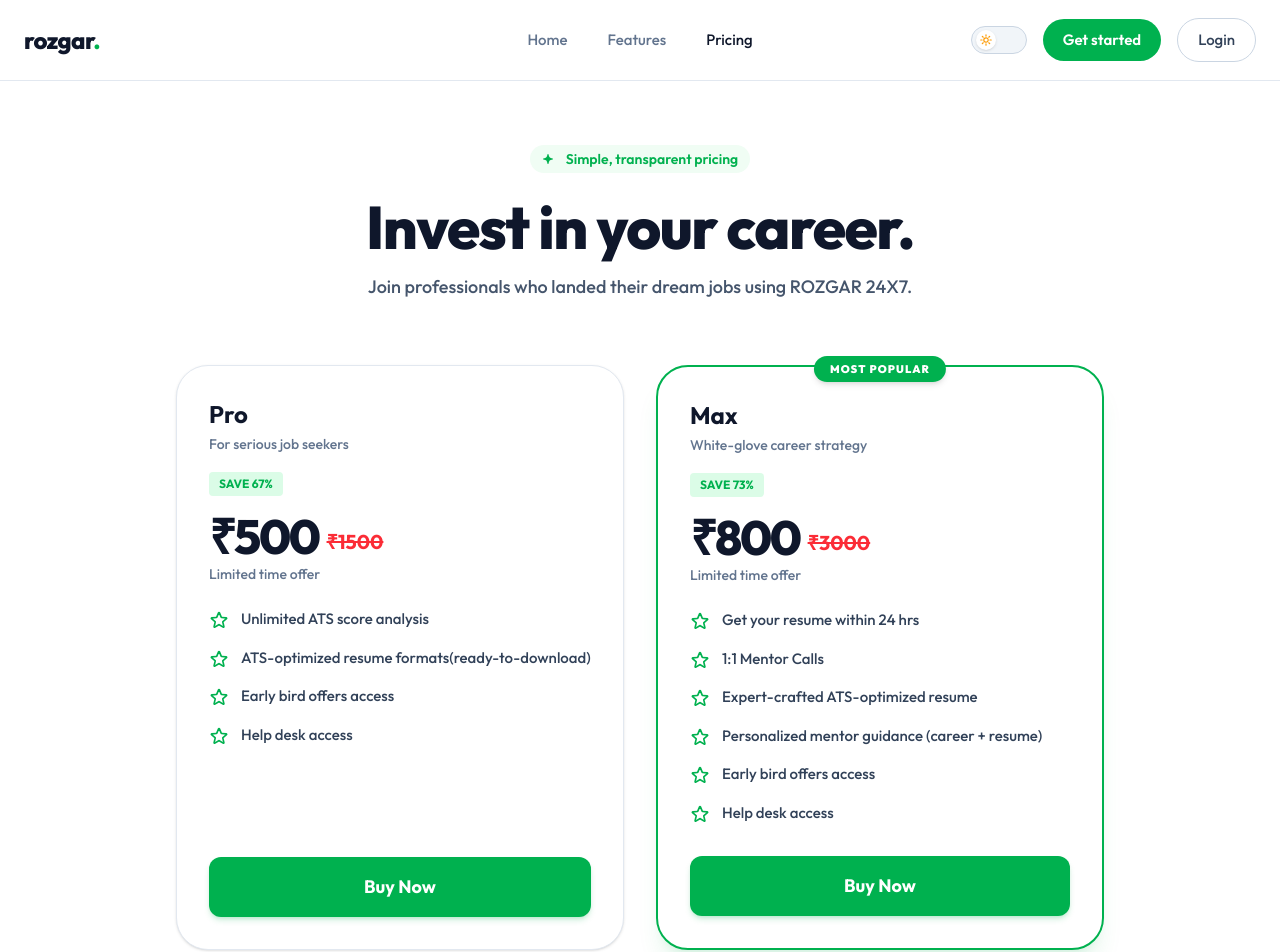
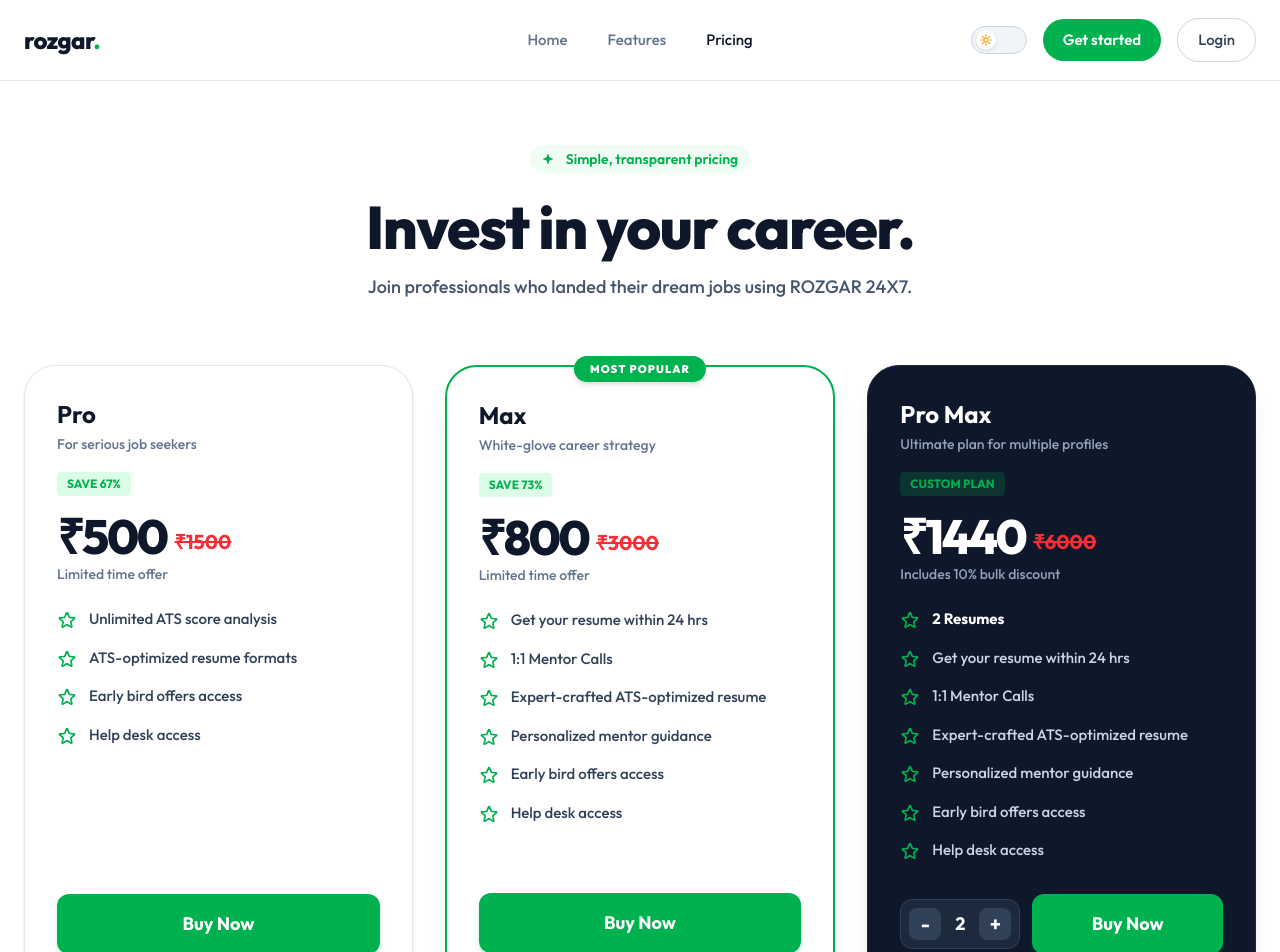
Before and after one commit to rishabhmishradev/rozgar24x7-frontend, a React (Vite) app: page /pricing in a window 1280 px wide. Shown: the top 952 px of the page. Built offline with nearby package versions, Linux system fonts and the light colour scheme.

Commit message:
feat: added Pro Max pricing plan with dynamic multi-resume discount logic

```diff
--- a/src/pages/Pricing.jsx
+++ b/src/pages/Pricing.jsx
@@ -1,14 +1,19 @@
-import React from "react";
+import React, { useState } from "react";
 import { motion } from "framer-motion";
 
 const Pricing = () => {
+  const [resumeCount, setResumeCount] = useState(2);
+
+  const increment = () => setResumeCount((prev) => prev + 1);
+  const decrement = () => setResumeCount((prev) => (prev > 1 ? prev - 1 : 1));
+
   return (
     <div className="min-h-screen bg-white dark:bg-[#0a0a0a] pt-12 md:pt-16 pb-24 relative overflow-hidden">
 
       {/* Soft background glow */}
       <div className="absolute top-1/4 left-1/2 -translate-x-1/2 w-[800px] h-[600px] bg-[#00b14f]/5 rounded-full blur-[120px] -z-10" />
 
-      <div className="max-w-5xl mx-auto px-6">
+      <div className="max-w-7xl mx-auto px-6">
 
         {/* Header Section */}
         <div className="text-center mb-16">
@@ -43,14 +48,14 @@
         </div>
 
         {/* Pricing Cards */}
-        <div className="flex flex-col md:flex-row justify-center items-stretch gap-8 mt-12">
+        <div className="flex flex-col lg:flex-row justify-center items-stretch gap-8 mt-12">
 
           {/* PRO CARD */}
           <motion.div
-            initial={{ opacity: 0, x: -30 }}
-            animate={{ opacity: 1, x: 0 }}
+            initial={{ opacity: 0, y: 30 }}
+            animate={{ opacity: 1, y: 0 }}
             transition={{ delay: 0.3 }}
-            className="flex-1 max-w-md bg-white dark:bg-[#111] border border-slate-200 dark:border-slate-800 rounded-[2rem] p-8 shadow-sm flex flex-col"
+            className="flex-1 w-full max-w-md mx-auto bg-white dark:bg-[#111] border border-slate-200 dark:border-slate-800 rounded-[2rem] p-8 shadow-sm flex flex-col"
           >
             <div className="mb-6">
               <h2 className="text-2xl font-bold text-slate-900 dark:text-white mb-1">Pro</h2>
@@ -71,7 +76,7 @@
               <ul className="space-y-4 mb-8">
                 {[
                   "Unlimited ATS score analysis",
-                  "ATS-optimized resume formats(ready-to-download)",
+                  "ATS-optimized resume formats",
                   "Early bird offers access",
                   "Help desk access"
                 ].map((feature, i) => (
@@ -94,10 +99,10 @@
 
           {/* MAX CARD */}
           <motion.div
-            initial={{ opacity: 0, x: 30 }}
-            animate={{ opacity: 1, x: 0 }}
+            initial={{ opacity: 0, y: 30 }}
+            animate={{ opacity: 1, y: 0 }}
             transition={{ delay: 0.4 }}
-            className="flex-1 max-w-md bg-white dark:bg-[#111] border-2 border-[#00b14f] rounded-[2rem] p-8 shadow-xl shadow-[#00b14f]/10 flex flex-col relative"
+            className="flex-1 w-full max-w-md mx-auto bg-white dark:bg-[#111] border-2 border-[#00b14f] rounded-[2rem] p-8 shadow-xl shadow-[#00b14f]/10 flex flex-col relative mt-4 lg:mt-0 lg:-mt-4"
           >
             {/* MOST POPULAR BADGE */}
             <div className="absolute top-0 left-1/2 -translate-x-1/2 -translate-y-1/2">
@@ -127,7 +132,7 @@
                   "Get your resume within 24 hrs",
                   "1:1 Mentor Calls",
                   "Expert-crafted ATS-optimized resume",
-                  "Personalized mentor guidance (career + resume)",
+                  "Personalized mentor guidance",
                   "Early bird offers access",
                   "Help desk access"
                 ].map((feature, i) => (
@@ -148,6 +153,76 @@
             </button>
           </motion.div>
 
+          {/* PRO MAX CARD */}
+          <motion.div
+            initial={{ opacity: 0, y: 30 }}
+            animate={{ opacity: 1, y: 0 }}
+            transition={{ delay: 0.5 }}
+            className="flex-1 w-full max-w-md mx-auto bg-slate-900 dark:bg-black border border-slate-800 rounded-[2rem] p-8 shadow-xl flex flex-col relative text-white"
+          >
+            <div className="mb-6">
+              <h2 className="text-2xl font-bold mb-1">Pro Max</h2>
+              <p className="text-sm text-slate-400 font-medium mb-4">Ultimate plan for multiple profiles</p>
+
+              <span className="inline-block px-2.5 py-1 bg-[#00b14f]/20 text-[#00b14f] text-xs font-bold rounded mb-4">
+                CUSTOM PLAN
+              </span>
+
+              <div className="flex items-end gap-2 mb-1">
+                <span className="text-5xl font-extrabold tracking-tighter">
+                  ₹{Math.round((resumeCount * 800) * (1 - Math.min((resumeCount - 1) * 0.1, 0.5)))}
+                </span>
+                <span className="text-xl text-red-500 font-bold line-through mb-1">
+                  ₹{resumeCount * 3000}
+                </span>
+              </div>
+              <p className="text-sm text-slate-400 font-medium">
+                {resumeCount > 1 ? `Includes ${Math.min((resumeCount - 1) * 10, 50)}% bulk discount` : "Limited time offer"}
+              </p>
+            </div>
+
+            <div className="flex-grow">
+              <ul className="space-y-4 mb-8">
+                <li className="flex items-start gap-3">
+                  <div className="mt-0.5 text-[#00b14f]">
+                    <svg xmlns="http://www.w3.org/2000/svg" fill="none" viewBox="0 0 24 24" strokeWidth={2} stroke="currentColor" className="w-5 h-5">
+                      <path strokeLinecap="round" strokeLinejoin="round" d="M11.48 3.499a.562.562 0 0 1 1.04 0l2.125 5.111a.563.563 0 0 0 .475.345l5.518.442c.499.04.701.663.321.988l-4.204 3.602a.563.563 0 0 0-.182.557l1.285 5.385a.562.562 0 0 1-.84.61l-4.725-2.885a.562.562 0 0 0-.586 0L6.982 20.54a.562.562 0 0 1-.84-.61l1.285-5.386a.562.562 0 0 0-.182-.557l-4.204-3.602a.562.562 0 0 1 .321-.988l5.518-.442a.563.563 0 0 0 .475-.345L11.48 3.5Z" />
+                    </svg>
+                  </div>
+                  <span className="text-[15px] font-bold text-white">{resumeCount} Resumes</span>
+                </li>
+                {[
+                  "Get your resume within 24 hrs",
+                  "1:1 Mentor Calls",
+                  "Expert-crafted ATS-optimized resume",
+                  "Personalized mentor guidance",
+                  "Early bird offers access",
+                  "Help desk access"
+                ].map((feature, i) => (
+                  <li key={i} className="flex items-start gap-3">
+                    <div className="mt-0.5 text-[#00b14f]">
+                      <svg xmlns="http://www.w3.org/2000/svg" fill="none" viewBox="0 0 24 24" strokeWidth={2} stroke="currentColor" className="w-5 h-5">
+                        <path strokeLinecap="round" strokeLinejoin="round" d="M11.48 3.499a.562.562 0 0 1 1.04 0l2.125 5.111a.563.563 0 0 0 .475.345l5.518.442c.499.04.701.663.321.988l-4.204 3.602a.563.563 0 0 0-.182.557l1.285 5.385a.562.562 0 0 1-.84.61l-4.725-2.885a.562.562 0 0 0-.586 0L6.982 20.54a.562.562 0 0 1-.84-.61l1.285-5.386a.562.562 0 0 0-.182-.557l-4.204-3.602a.562.562 0 0 1 .321-.988l5.518-.442a.563.563 0 0 0 .475-.345L11.48 3.5Z" />
+                      </svg>
+                    </div>
+                    <span className="text-[15px] text-slate-300 font-medium">{feature}</span>
+                  </li>
+                ))}
+              </ul>
+            </div>
+
+            <div className="flex items-center gap-3 mt-auto">
+              <div className="flex items-center justify-between bg-slate-800 rounded-xl p-2 w-[120px] border border-slate-700">
+                <button onClick={decrement} className="w-8 h-8 rounded-lg bg-slate-700 hover:bg-slate-600 flex items-center justify-center font-bold text-xl text-white transition-colors">-</button>
+                <span className="font-bold text-lg">{resumeCount}</span>
+                <button onClick={increment} className="w-8 h-8 rounded-lg bg-slate-700 hover:bg-slate-600 flex items-center justify-center font-bold text-xl text-white transition-colors">+</button>
+              </div>
+              <button className="flex-1 py-4 rounded-xl bg-[#00b14f] hover:bg-[#009641] text-white font-bold text-lg transition-colors shadow-md shadow-[#00b14f]/20">
+                Buy Now
+              </button>
+            </div>
+          </motion.div>
+
         </div>
       </div>
     </div>
```
